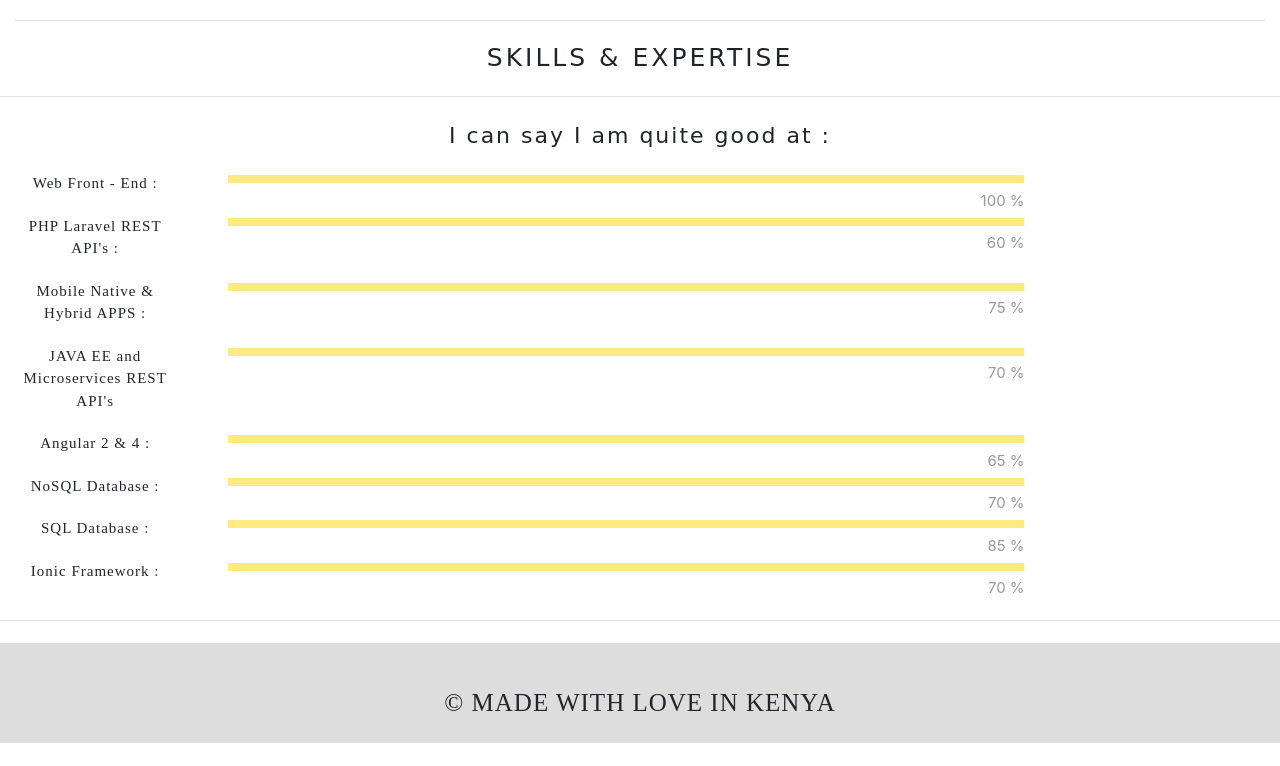
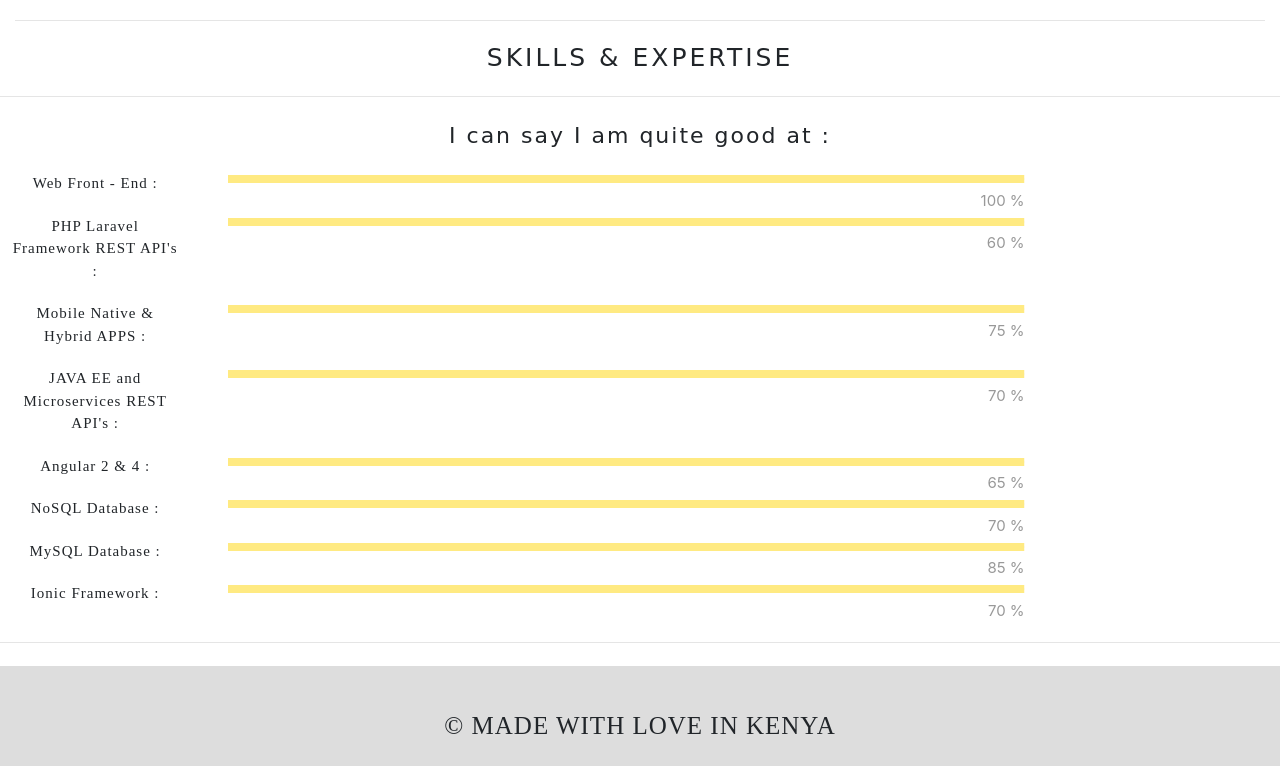
Before and after one commit to rahmakevo/portfolio, a plain HTML site: page index.html in a window 1280 px wide. Shown: the part 4110-4876 px from the top of the page. Before the commit the page ends 4853 px from the top, so only its background shows below. Drawn offline with nearby package versions, Linux system fonts and the light colour scheme; a script that the page names is missing.

Commit message:
working on updating my portfolio

```diff
--- a/index.html
+++ b/index.html
@@ -317,7 +317,7 @@
       </div>
       <div class="row visible" id="skill2">
         <div class="col-xs-12 col-sm-12 col-md-4 col-lg-2">
-          <p>PHP Laravel REST API's :</p>
+          <p>PHP Laravel Framework REST API's :</p>
         </div>
         <div class="col-xs-12 col-sm-12 col-md-8 col-lg-10">
           <div id="container2">
@@ -337,7 +337,7 @@
       </div>
       <div class="row visible" id="skill4">
         <div class="col-xs-12 col-sm-12 col-md-4 col-lg-2">
-          <p>JAVA EE and Microservices REST API's</p>
+          <p>JAVA EE and Microservices REST API's :</p>
         </div>
         <div class="col-xs-12 col-sm-12 col-md-8 col-lg-10">
           <div id="container4">
@@ -367,7 +367,7 @@
       </div>
       <div class="row visible" id="skill7">
         <div class="col-xs-12 col-sm-12 col-md-4 col-lg-2">
-          <p>SQL Database :</p>
+          <p>MySQL Database :</p>
         </div>
         <div class="col-xs-12 col-sm-12 col-md-8 col-lg-10">
           <div id="container7">
```
